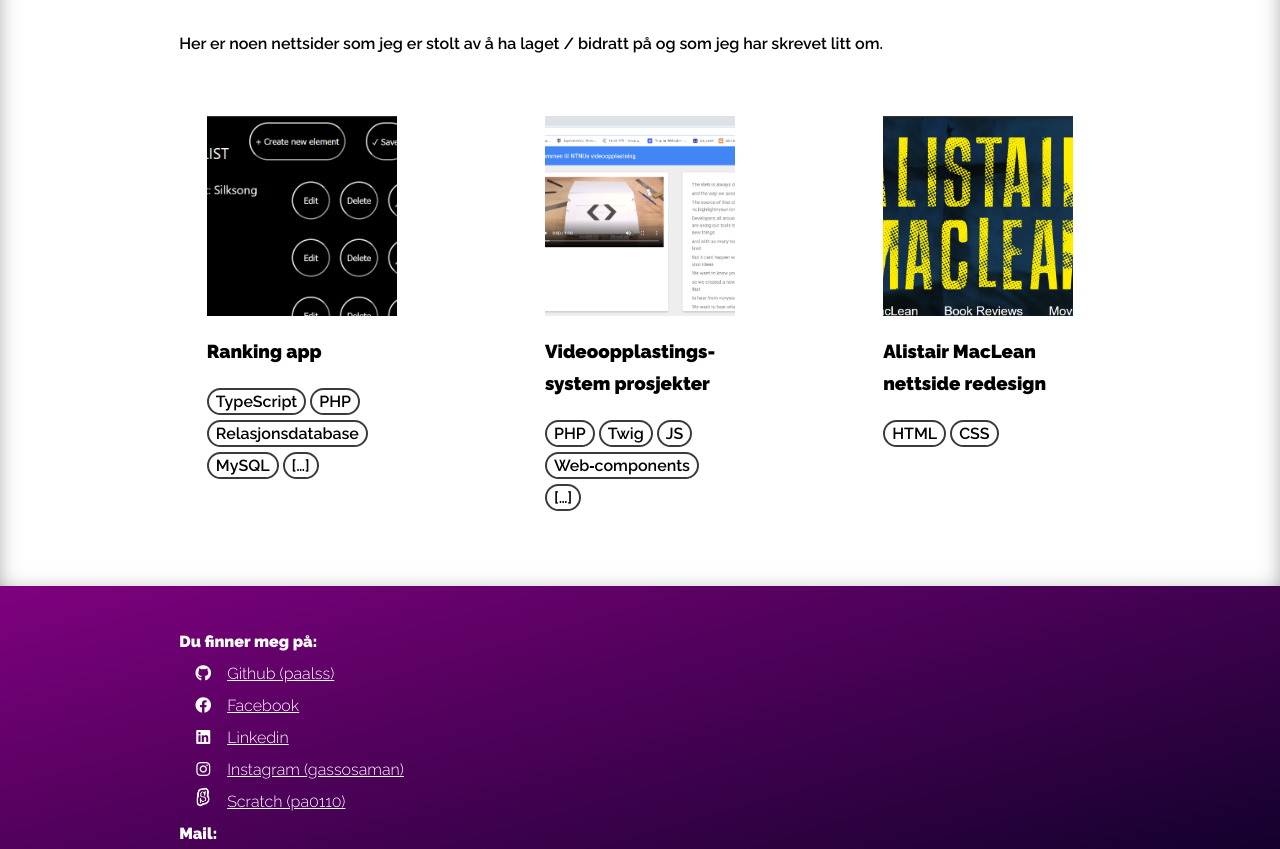
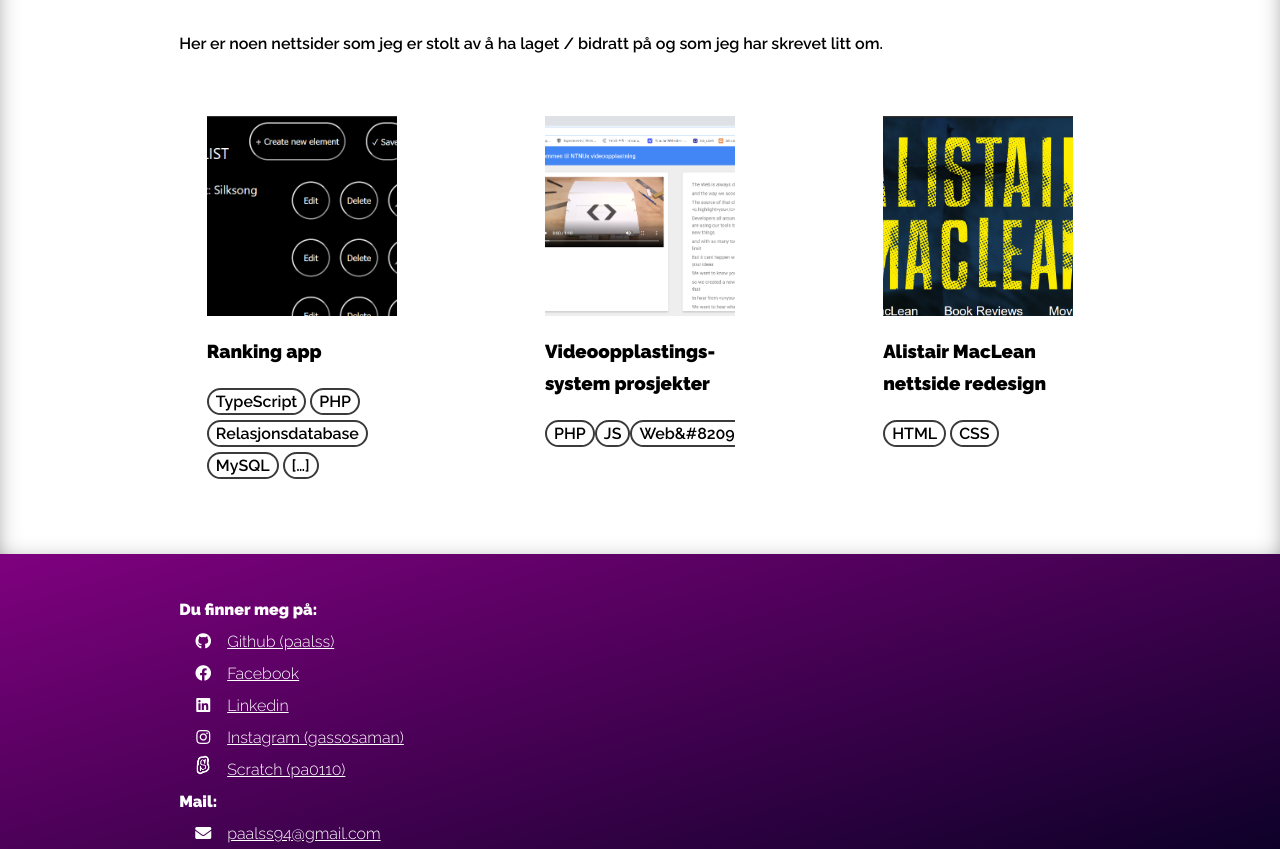
Before and after one commit to paalss/portfolio, a React (Create React App) app: page / in a window 1280 px wide. Shown: the part 1172-2021 px from the top of the page. Built offline with nearby package versions, Linux system fonts and the light colour scheme.

Commit message:
outsourced firkantlink til eget komponent: SquareLink. Men li-mellomrom og HTML-entities funker ikke.

```diff
--- a/src/App.js
+++ b/src/App.js
@@ -11,6 +11,7 @@ import maclean from "./images/maclean/alistairmaclean.png"
 import rankingapp from "./images/rankingapp/rankingapp.png"
 import videoopplasting from "./images/www-teknologi/prosjekt2-5-videoside.png";
 import Barchart from "./components/common/Barchart";
+import SquareLink from "./components/common/SquareLink";
 
 function App() {
   return (
@@ -33,11 +34,8 @@ function App() {
           <p className="mb-50">
             Jeg har erfaring innen webutvikling og grafisk design.
           </p>
-          <div
-            id="skills-placeholder"
-            className="skills-placeholder mb-130"
-          >
-            <Barchart/>
+          <div id="skills-placeholder" className="skills-placeholder mb-130">
+            <Barchart />
           </div>
 
           <h2>Nettsider</h2>
@@ -48,46 +46,29 @@ function App() {
           <div className="flex">
             <a href="webWork/rankingapp.html" className="box">
               <div className="frame">
-                <img
-                  src={rankingapp}
-                  alt="ranking webapp"
-                />
+                <img src={rankingapp} alt="ranking webapp" />
               </div>
               <h3>Ranking app</h3>
               <ul className="tools">
-                <li>TypeScript</li>{" "}
-                <li>PHP</li>{" "}
-                <li>Relasjonsdatabase</li>{" "}
-                <li>MySQL</li>{" "}
-                <li>[…]</li>{" "}
+                <li>TypeScript</li> <li>PHP</li> <li>Relasjonsdatabase</li>{" "}
+                <li>MySQL</li> <li>[…]</li>{" "}
               </ul>
             </a>
-
-            <a href="webWork/videoopplasting.html" className="box">
-              <div className="frame">
-                <img src={videoopplasting} alt="videoopplasting webapp" />
-              </div>
-              <h3>Videoopplastings&shy;system prosjekter</h3>
-              <ul className="tools">
-                <li>PHP</li>{" "}
-                <li>Twig</li>{" "}
-                <li>JS</li>{" "}
-                <li>Web&#8209;components</li>{" "}
-                <li>[…]</li>{" "}
-              </ul>
-            </a>
+            <SquareLink
+              link="webWork/videoopplasting.html"
+              imgSrc={videoopplasting}
+              imgAlt="videoopplasting webapp"
+              title="Videoopplastings&shy;system prosjekter"
+              tools={["PHP", "JS", "Web&#8209;components", "mer…"]}
+            />
 
             <a href="webWork/maclean.html" className="box">
               <div className="frame">
-                <img
-                  src={maclean}
-                  alt="maclean nettside"
-                />
+                <img src={maclean} alt="maclean nettside" />
               </div>
               <h3>Alistair MacLean nettside redesign</h3>
               <ul className="tools">
-                <li>HTML</li>{" "}
-                <li>CSS</li>{" "}
+                <li>HTML</li> <li>CSS</li>{" "}
               </ul>
             </a>
           </div>
--- /dev/null
+++ b/src/components/common/SquareLink/SquareLink.js
@@ -0,0 +1,20 @@
+// import classes from "./SquareLink.module.css";
+
+function SquareLink({ link, imgSrc, imgAlt, title, tools }) {
+  return (
+    <a href={link} className="box">
+      <div className="frame">
+        <img src={imgSrc} alt={imgAlt} />
+      </div>
+      <h3>{title}</h3>
+      <ul className="tools">
+        {tools &&
+          tools.map((t) => {
+            return <li>{t}</li>
+          })}
+      </ul>
+    </a>
+  );
+}
+
+export default SquareLink;
--- /dev/null
+++ b/src/components/common/SquareLink/index.js
@@ -0,0 +1,2 @@
+import SquareLink from "./SquareLink";
+export default SquareLink;
```
